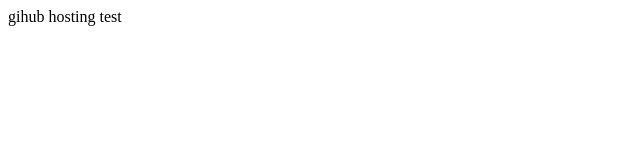
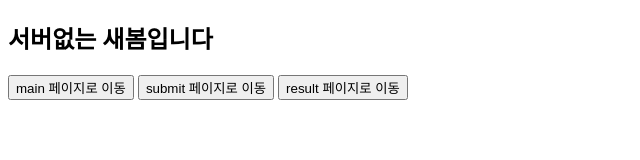
Before and after one commit to siiiido/RS-only-front, a plain HTML site: page index.html in a window 1280 px wide. Shown: the whole page, without its empty margins (0-640 px from the left). Drawn offline with Linux system fonts and the light colour scheme.

Commit message:
Feat: add index.html

```diff
--- a/index.html
+++ b/index.html
@@ -6,7 +6,10 @@
     <meta name="viewport" content="width=device-width, initial-scale=1.0">
     <title>Document</title>
 </head>
-<body>
-    gihub hosting test
+<body style="height: 100vh; display: block; " >
+    <h2>서버없는 새봄입니다</h2>
+    <a href="./src/html/main/main.html"><button>main 페이지로 이동</button></a>
+    <a href="./src/html/submit/submit.html"><button>submit 페이지로 이동</button></a>
+    <a href="./src/html/result/result_succes.html"><button>result 페이지로 이동</button></a>
 </body>
 </html>
```
